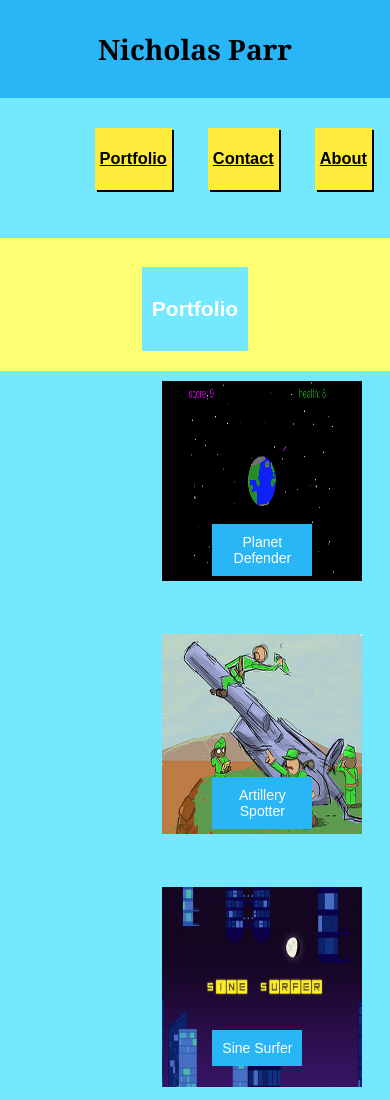
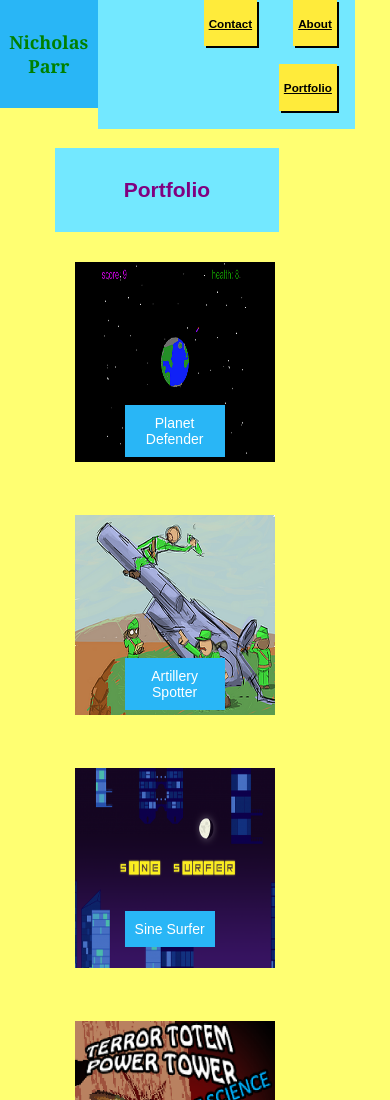
Before and after one commit to parrnicholasj/Responsive-Portfolio, a plain HTML site: page portfolio.html in a window 390 px wide. Shown: the top 1100 px of the page. Drawn offline with Linux system fonts and the light colour scheme.

Commit message:
740px done

```diff
--- a/assets/css/styles.css
+++ b/assets/css/styles.css
@@ -213,6 +213,7 @@ width: 100%;
 text-align: center;
 margin: 0;
 padding: 30px 0;
+color: purple;
 
 }
 nav{ margin-bottom: 10px;}
@@ -255,3 +256,64 @@ footer
 }
 
 }
+
+@media only screen and (max-width: 768px)
+{
+
+body
+{
+
+margin: 0;
+
+}
+
+h1
+{
+
+width: 25%;
+margin: 0;
+font-size: 18px;
+color: green;
+}
+
+nav
+{
+
+width:66%;
+margin: 0;
+padding: 0;
+font-size: 10px;
+
+}
+
+h2
+{
+
+width: 80%;
+
+}
+
+.imgContain
+{
+
+width: 80%;
+
+}
+
+footer
+{
+
+  width: 100%;
+  text-align: center;
+  margin: 0;
+  padding: 20px 0;
+  position: static;
+  content: "";
+  display: block;
+  clear: both;
+
+}
+
+
+
+}
```
